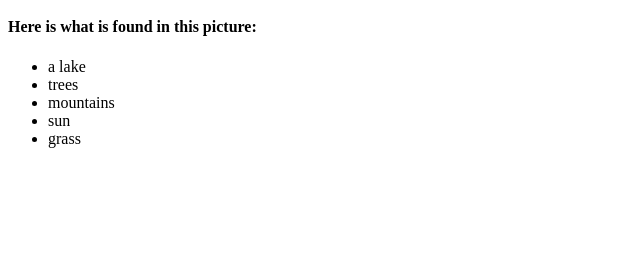
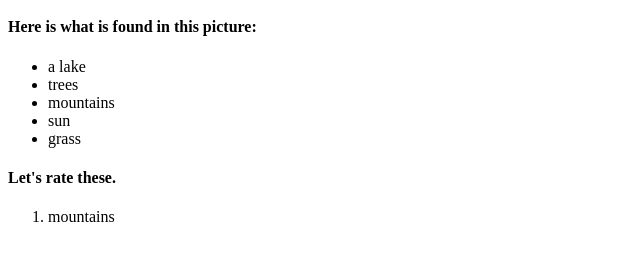
Before and after one commit to ItsIzakB/HTML-JS-CSS-improvement, a plain HTML site: page index.html in a window 1280 px wide. Shown: the part 525-786 px from the top of the page, without its empty margins (0-640 px from the left). Drawn offline with Linux system fonts and the light colour scheme.

Commit message:
added ordered list

```diff
--- a/index.html
+++ b/index.html
@@ -24,5 +24,9 @@
       <li>sun</li>
       <li>grass</li>
     </ul>
+    <h4>Let's rate these.</h4>
+    <ol>
+      <li>mountains</li>
+    </ol>
   </body>
 </html>
```
